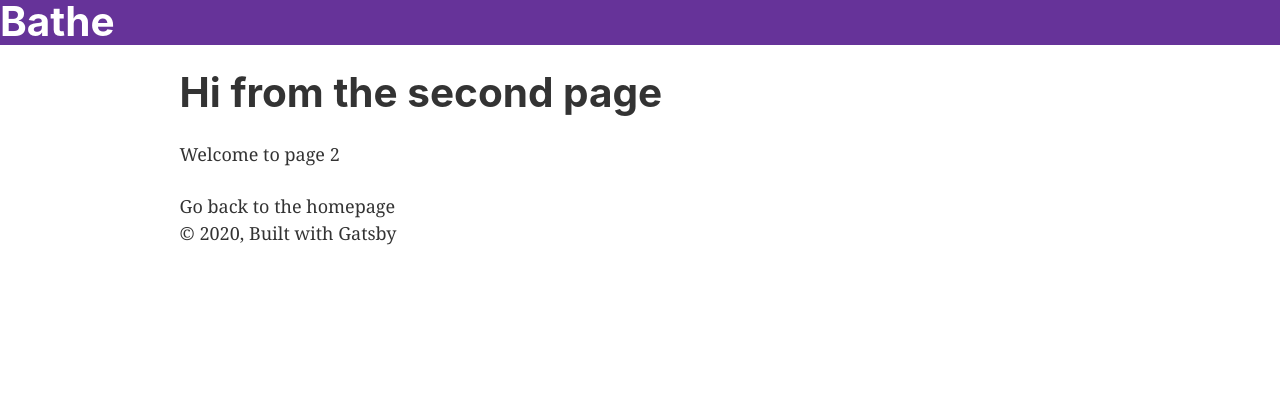
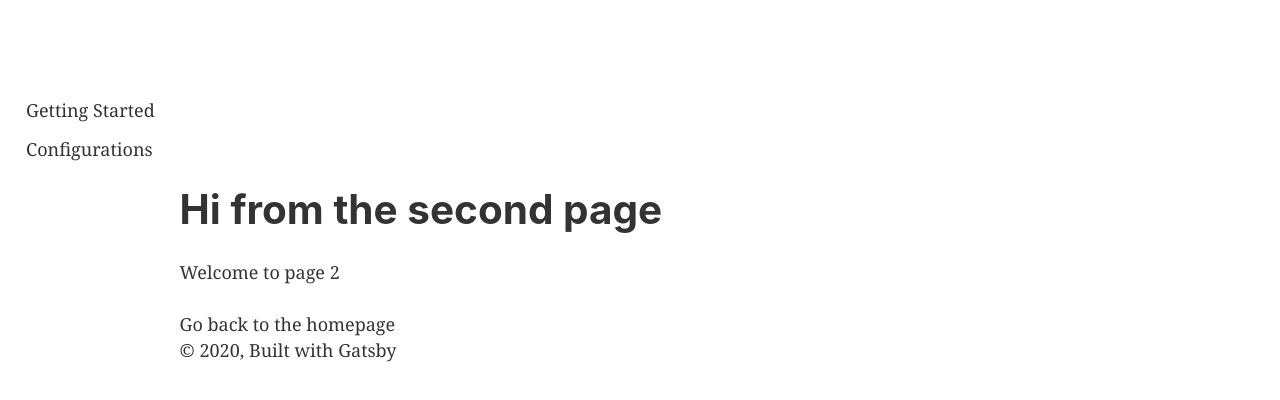
Before and after one commit to ixkaito/bathe, a Gatsby site: page /page-2 in a window 1280 px wide. Built offline with nearby package versions, Linux system fonts and the light colour scheme; Gatsby itself is replaced by a stand-in of ours.

Commit message:
Use js instead of tsx

```diff
--- a/package.json
+++ b/package.json
@@ -29,7 +29,7 @@
   "license": "MIT",
   "scripts": {
     "build": "gatsby build",
-    "develop": "gatsby develop",
+    "dev": "gatsby develop",
     "format": "prettier --write \"**/*.{js,jsx,ts,tsx,json,md}\"",
     "start": "npm run develop",
     "serve": "gatsby serve",
--- /dev/null
+++ b/src/components/header.js
@@ -0,0 +1,32 @@
+import React from 'react'
+import { Link } from 'gatsby'
+import PropTypes from 'prop-types'
+
+import '../css/main.css'
+
+const Header = ({ siteTitle }) => (
+  <header>
+    <h1 className="text-white">
+      <Link to="/">
+        <img src="" alt=""/>
+        {siteTitle}
+      </Link>
+    </h1>
+    <nav>
+      <ul>
+        <li><a href="#getting-started">Getting Started</a></li>
+        <li><a href="#configurations">Configurations</a></li>
+      </ul>
+    </nav>
+  </header>
+)
+
+Header.propTypes = {
+  siteTitle: PropTypes.string,
+}
+
+Header.defaultProps = {
+  siteTitle: ``,
+}
+
+export default Header
--- a/src/components/header.tsx
+++ /dev/null
@@ -1,32 +0,0 @@
-import { Link } from 'gatsby'
-import PropTypes from 'prop-types'
-import React from 'react'
-
-import '../css/main.css'
-
-const Header = ({ siteTitle }) => (
-  <header
-    style={{
-      background: `rebeccapurple`,
-      marginBottom: `1.45rem`,
-    }}
-  >
-    <div>
-      <h1 style={{ margin: 0 }}>
-        <Link to="/" className="text-white">
-          {siteTitle}
-        </Link>
-      </h1>
-    </div>
-  </header>
-)
-
-Header.propTypes = {
-  siteTitle: PropTypes.string,
-}
-
-Header.defaultProps = {
-  siteTitle: ``,
-}
-
-export default Header
--- a/src/pages/index.tsx
+++ b/src/pages/index.js
@@ -11,9 +11,13 @@ const IndexPage = () => (
     <h1>Hi people</h1>
     <p>Welcome to your new Gatsby site.</p>
     <p>Now go build something great.</p>
-    <div style={{ maxWidth: `300px`, marginBottom: `1.45rem` }}>
+    <figure
+      css={{
+        background: '#eee',
+      }}
+    >
       <Image />
-    </div>
+    </figure>
     <Link to="/page-2/">Go to page 2</Link> <br />
     <Link to="/using-typescript/">Go to "Using TypeScript"</Link>
   </Layout>
```
Also changed, not shown: src/components/layout.js (renamed from src/components/layout.tsx), src/components/seo.js (renamed from src/components/seo.tsx), src/images/bathe-logo.svg (added), 1 other file.
